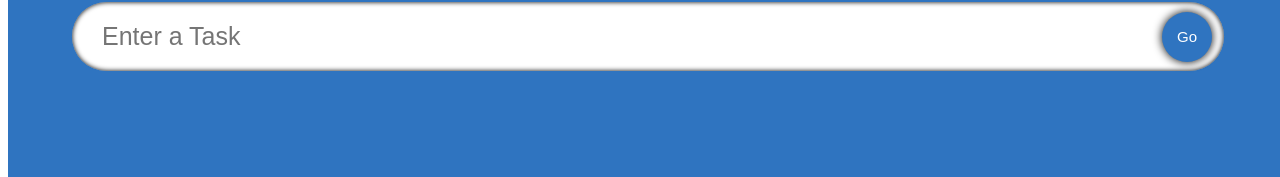
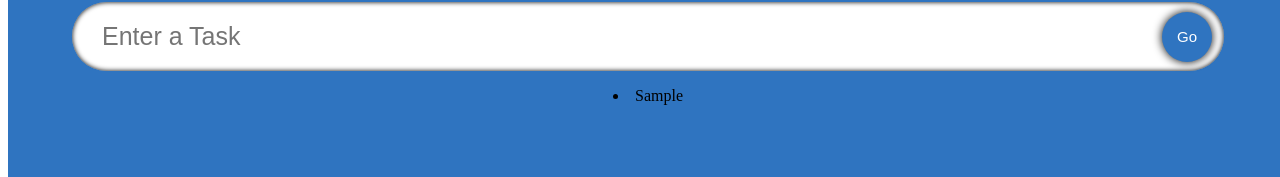
Before and after one commit to maxHGR/react-ts-tutorial-project, a React (Create React App) app: page / in a window 1280 px wide. Both pictures are taken after typing "Sample" into the empty fields and a click on the button "Go". Shown: the part 113-290 px from the top of the page. Built offline with nearby package versions, Linux system fonts and the light colour scheme; a web font is replaced by a local one.

Commit message:
1 file modified, 1 added

```diff
--- a/components/TodoList.tsx
+++ b/components/TodoList.tsx
@@ -10,7 +10,9 @@ interface Props {
 const TodoList: React.FC = ({ todos, setTodos }) => {
   return (
     <div className="todos">
-      {}
+      {todos.map((todo) => (
+        <li>{todo.todo}</li>
+      ))}
     </div>
   )
 }
```
Also changed, not shown: components/SingleTodo.tsx (added).
